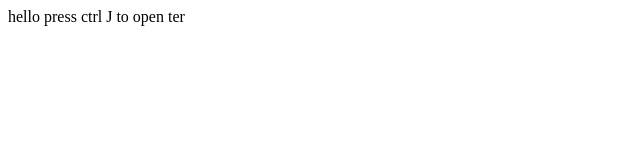
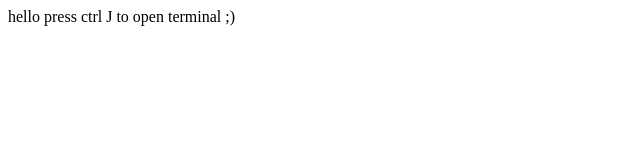
Before and after one commit to ripti05/newf, a plain HTML site: page 01.Basics/index.html in a window 1280 px wide. Shown: the full height of the page, 0-640 px from the left. Drawn offline with Linux system fonts and the light colour scheme.

Commit message:
hehe new one for updated text

```diff
--- a/01.Basics/index.html
+++ b/01.Basics/index.html
@@ -6,6 +6,6 @@
     <title>Console</title>
   </head>
   <body>
-    hello press ctrl J to open ter
+    hello press ctrl J to open terminal ;)
   </body>
 </html>
```
